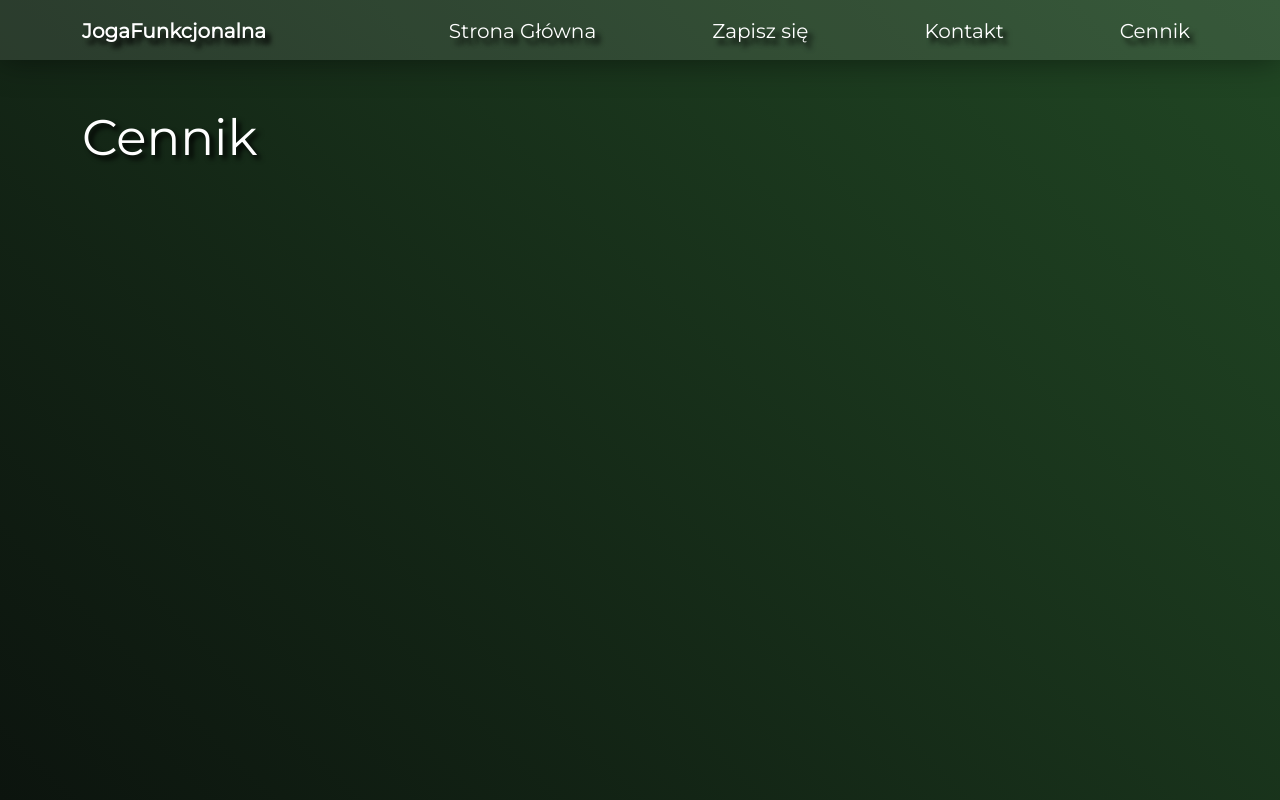
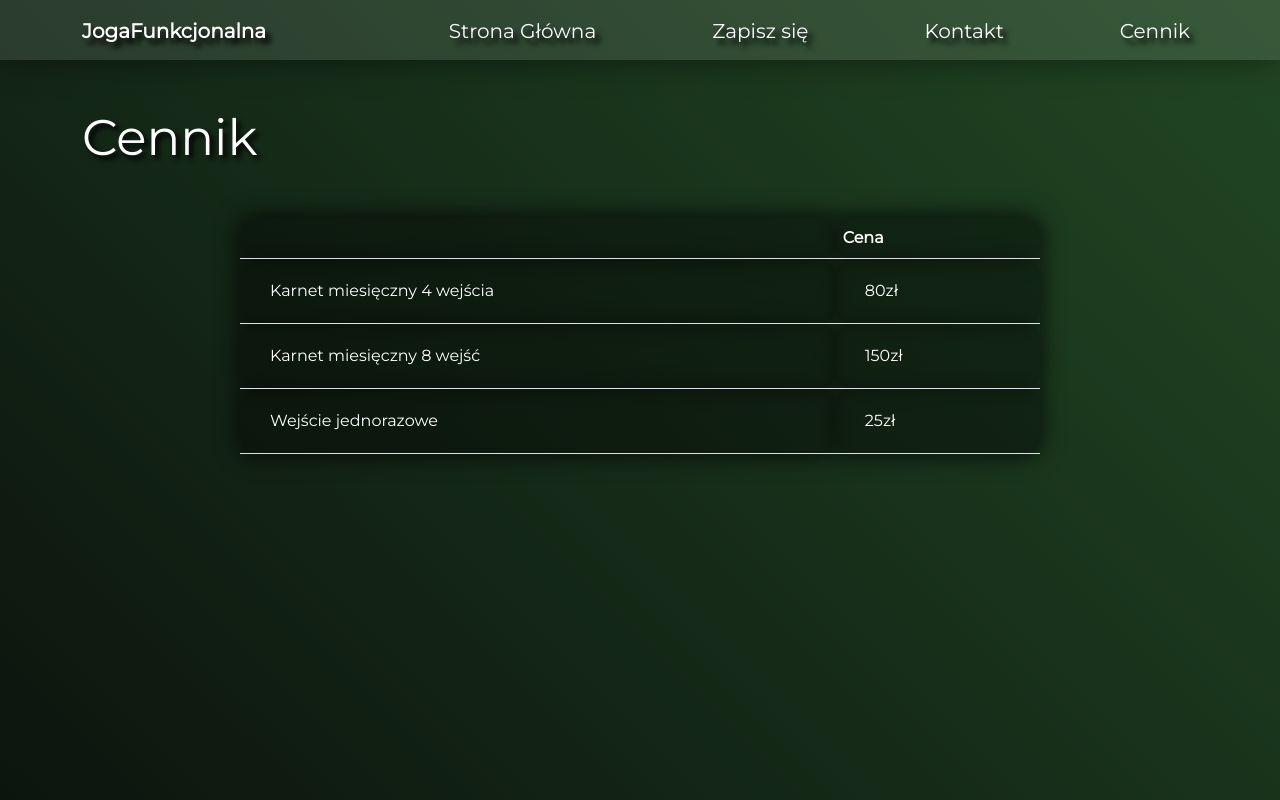
Before and after one commit to Filios41b/joga, a React (Create React App) app: page /cennik in a window 1280 px wide. Built offline with nearby package versions, Linux system fonts and the light colour scheme.

Commit message:
Cennik, box-shadow, ramka na stronie głownej, responsywność

```diff
--- a/src/Components/Cennik.js
+++ b/src/Components/Cennik.js
@@ -6,9 +6,28 @@ function Cennik() {
         <div className="container mt-5 text-white">
             <h1>Cennik</h1>
             <div className='spacer50'></div>
-            <div>
-                <p></p>
-            </div>
+            <table className="table table-custom">
+                <thead>
+                    <tr>
+                        <th scope="col"></th>
+                        <th scope="col">Cena</th>
+                    </tr>
+                </thead>
+                <tbody>
+                    <tr>
+                        <td>Karnet miesięczny 4 wejścia</td>
+                        <td>80zł</td>
+                    </tr>
+                    <tr>
+                        <td>Karnet miesięczny 8 wejść</td>
+                        <td>150zł</td>
+                    </tr>
+                    <tr>
+                        <td>Wejście jednorazowe</td>
+                        <td>25zł</td>
+                    </tr>
+                </tbody>
+            </table>
         </div>
     );
 }
--- a/src/Components/Main.js
+++ b/src/Components/Main.js
@@ -4,7 +4,7 @@ import 'bootstrap/dist/css/bootstrap.min.css';
 function Main() {
   return (
     <div className="container mt-5 text-white main-page">
-      <h1 className='joga-page text-center mb-4'>JOGA FUNKCJONALNA</h1>
+      <h1 className='joga text-center mb-4'>JOGA FUNKCJONALNA</h1>
 
       <p className='yoga-page lead-page'>
         Zajęcia łączące elementy treningu funkcjonalnego, pilatesu oraz łagodnej jogi, dzięki czemu są odpowiednie zarówno dla osób aktywnych, jak i wracających do ruchu po przerwie. To spokojny trening, który buduje siłę od środka, poprawia mobilność i wspiera regenerację.
--- a/src/index.css
+++ b/src/index.css
@@ -43,7 +43,7 @@ h1 {
   box-shadow: 0px 0px 33px -1px rgba(0, 0, 0, 0.5);
 }
 
-@media (max-width: 767px) {
+@media (max-width: 1000px) {
   .navbar-collapse.collapse {
     background-color: rgba(33, 71, 36, 0.5);
     margin-top: 5%;
@@ -53,7 +53,7 @@ h1 {
   }
 }
 
-@media (min-width: 768px) {
+@media (min-width: 1000px) {
   .nav-link {
     margin-left: 100px;
   }
@@ -67,6 +67,7 @@ h1 {
   width: 100%;
   height: 100%;
   border-radius: 2%;
+  box-shadow: 0 0 25px rgba(0,0,0,1);
 }
 
 /*Addons*/
@@ -91,17 +92,24 @@ h1 {
 @media (max-width: 767px) {
   .joga {
     font-size: 40px !important;
+    padding: 0 0 2rem 0 !important;
   }
 }
 
-.main-page .joga-page {
+.yoga-page-lead{
+  background-color: rgba(89, 101, 83, 1);
+  border-radius: 15px;
+  padding: 20px 30px;
+}
+
+.main-page .joga {
   font-size: 50px;
   text-shadow: 4px 4px 5px rgba(0,0,0,0.8);
   margin-bottom: 1.5rem;
 }
 
 @media (max-width: 767px) {
-  .main-page .joga-page {
+  .main-page .joga {
     font-size: 40px;
   }
 }
@@ -149,3 +157,34 @@ h1 {
 .main-page .mb-4 {
   margin-bottom: 1.5rem !important;
 }
+
+/*Cennik.js*/
+/*Tabela*/
+.table {
+  background-color: rgba(0,0,0,0.2);
+  padding: 20px 30px;
+  border-radius: 15px;
+  max-width: 800px;
+  margin: 30px auto;
+  box-shadow: 0 0 25px rgba(0,0,0,0.5);
+}
+
+/* Wiersze */
+.table-custom tbody tr td{
+  background-color: rgba(0,0,0,0.2);
+  padding: 20px 30px;
+  border-radius: 15px;
+  max-width: 800px;
+  margin: 30px auto;
+  box-shadow: 0 0 25px rgba(0,0,0,0.4);
+  color: white;
+}
+
+/* Nagłówek */
+.table-custom thead th {
+  background-color: rgba(0,0,0,0.2);
+  border-radius: 15px;
+  max-width: 800px;
+  box-shadow: 0 0 25px rgba(0,0,0,0.5);
+  color: white;
+}
```
